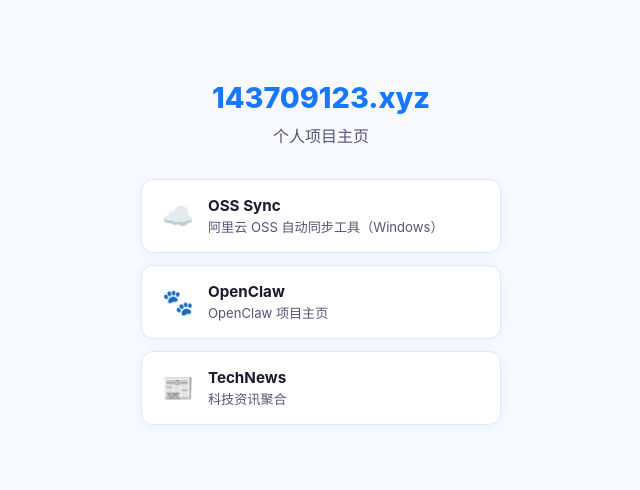
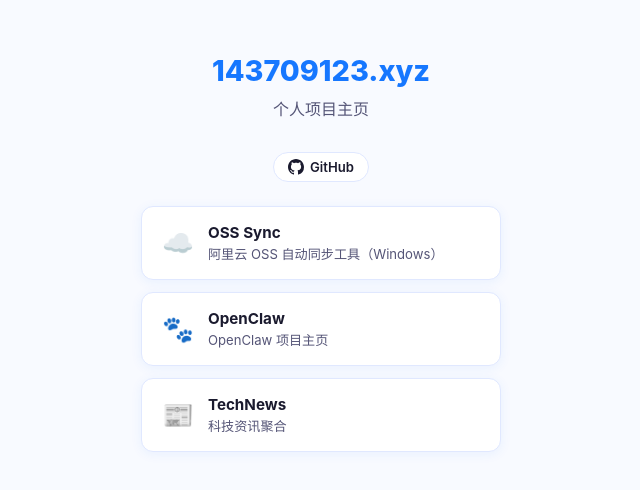
Before and after one commit to QianYuan1437/143709123.xyz, a plain HTML site: page docs/index.html in a window 1280 px wide. Shown: the part 148-638 px from the top of the page, without its empty margins (319-959 px from the left). Drawn offline with Linux system fonts and the light colour scheme.

Commit message:
fix: remove redundant code and update index.html

```diff
--- a/docs/index.html
+++ b/docs/index.html
@@ -19,6 +19,15 @@
     }
     h1 { font-size: 1.8rem; font-weight: 800; margin-bottom: 8px; color: #1677ff; }
     p { color: #555577; margin-bottom: 32px; }
+    .social { display: flex; gap: 10px; margin-bottom: 24px; flex-wrap: wrap; justify-content: center; }
+    a.social-btn {
+      display: inline-flex; align-items: center; gap: 6px;
+      padding: 6px 14px; border-radius: 20px;
+      font-size: 0.82rem; font-weight: 600; text-decoration: none;
+      border: 1px solid #e0e8ff; background: #fff; color: #1a1a2e;
+      transition: background .15s, border-color .15s;
+    }
+    a.social-btn:hover { background: #f0f5ff; border-color: #1677ff; color: #1677ff; }
     .links { display: flex; flex-direction: column; gap: 12px; width: 100%; max-width: 360px; }
     a.card {
       display: flex; align-items: center; gap: 14px;
@@ -37,6 +46,12 @@
 <body>
   <h1>143709123.xyz</h1>
   <p>个人项目主页</p>
+  <div class="social">
+    <a class="social-btn" href="https://github.com/QianYuan1437" target="_blank" rel="noopener">
+      <svg width="16" height="16" viewBox="0 0 16 16" fill="currentColor"><path d="M8 0C3.58 0 0 3.58 0 8c0 3.54 2.29 6.53 5.47 7.59.4.07.55-.17.55-.38 0-.19-.01-.82-.01-1.49-2.01.37-2.53-.49-2.69-.94-.09-.23-.48-.94-.82-1.13-.28-.15-.68-.52-.01-.53.63-.01 1.08.58 1.23.82.72 1.21 1.87.87 2.33.66.07-.52.28-.87.51-1.07-1.78-.2-3.64-.89-3.64-3.95 0-.87.31-1.59.82-2.15-.08-.2-.36-1.02.08-2.12 0 0 .67-.21 2.2.82.64-.18 1.32-.27 2-.27.68 0 1.36.09 2 .27 1.53-1.04 2.2-.82 2.2-.82.44 1.1.16 1.92.08 2.12.51.56.82 1.27.82 2.15 0 3.07-1.87 3.75-3.65 3.95.29.25.54.73.54 1.48 0 1.07-.01 1.93-.01 2.2 0 .21.15.46.55.38A8.013 8.013 0 0016 8c0-4.42-3.58-8-8-8z"/></svg>
+      GitHub
+    </a>
+  </div>
   <div class="links">
     <a class="card" href="/software/oss-sync/">
       <span class="icon">☁️</span>
```
Also changed, not shown: docs/TechNews/index.html (+2 -4 lines), 1 other file.
